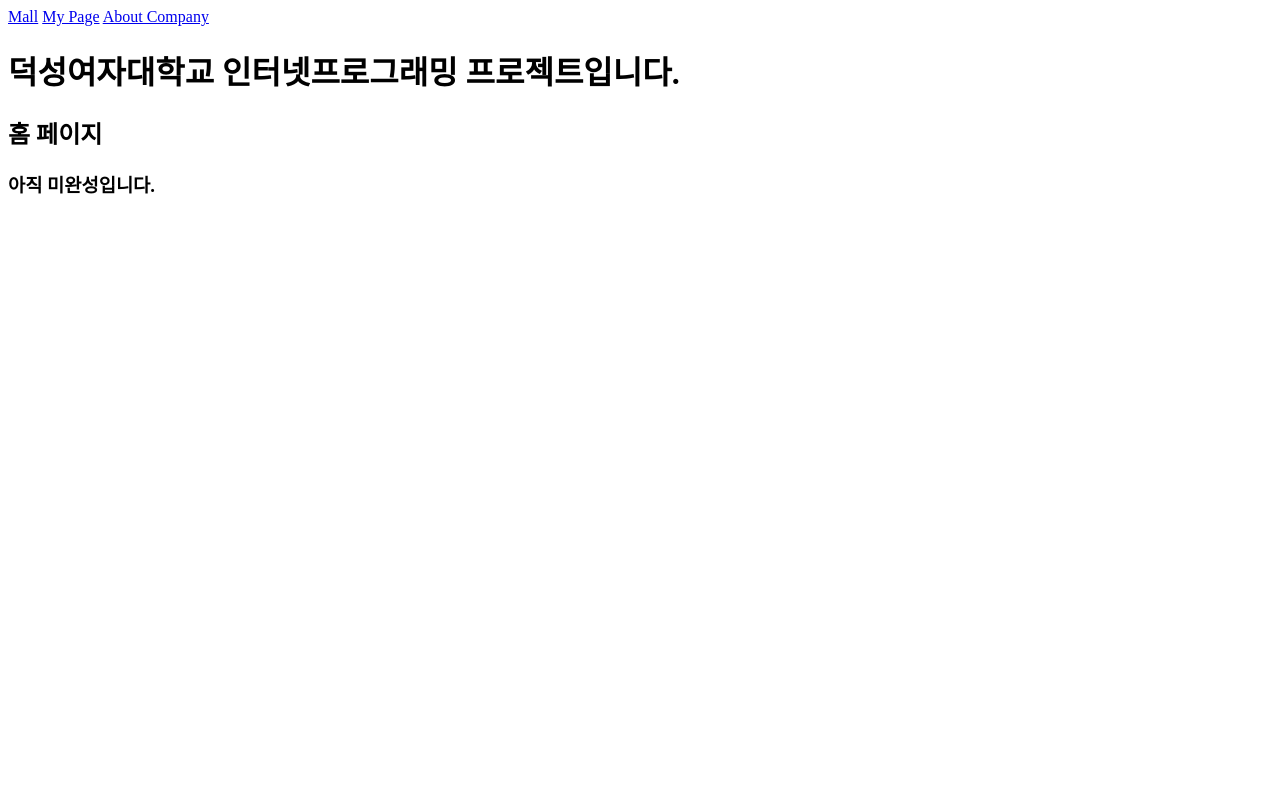
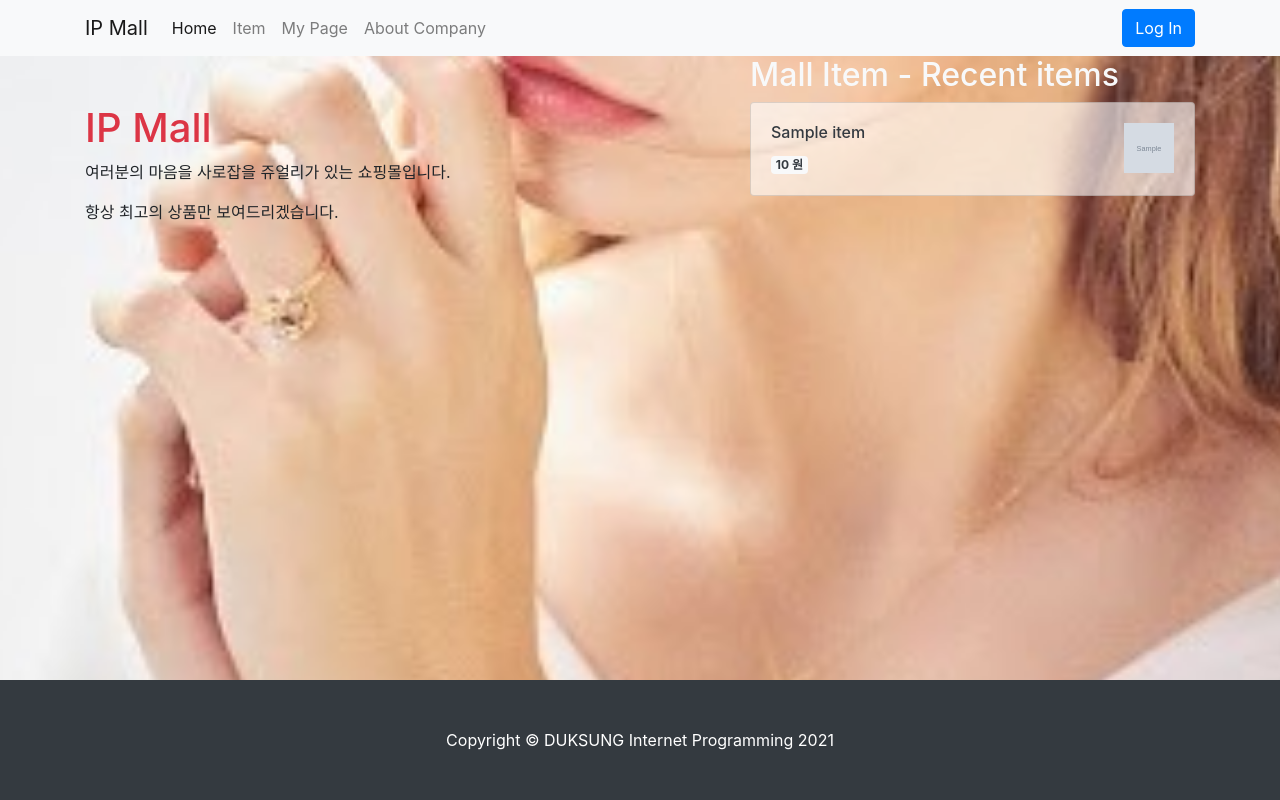
Before and after one commit to C0012S/InternetProgramming_Project, a Django app: page / in a window 1280 px wide. Run offline with Django 4.2, Linux system fonts and the light colour scheme; tables that the repository leaves empty hold one stand-in row (values such as "Sample post"); grey boxes marked "Sample" are stand-in pictures; some libraries are stand-ins or nearby versions.

Commit message:
홈 페이지 수정하기

```diff
--- /dev/null
+++ b/single_pages/static/single_pages/css/home_page.css
@@ -0,0 +1,15 @@
+body {
+    background: url('/static/single_pages/images/bg-jewelry.jpg') no-repeat center center fixed;
+    -webkit-background-size: cover;
+    -moz-background-size: cover;
+    background-size: cover;
+    -o-background-size: cover;
+}
+
+section {
+    margin-bottom: 150px;
+}
+
+.card {
+    background-color: rgba(255, 255, 255, 0.6);
+}
--- a/single_pages/templates/single_pages/home_page.html
+++ b/single_pages/templates/single_pages/home_page.html
@@ -1,20 +1,51 @@
 <!DOCTYPE html>
+{% load static %}
 <html lang="en">
 <head>
     <meta charset="UTF-8">
-    <title>덕성여자대학교 인터넷프로그래밍 프로젝트</title>
+    <title>IP Mall</title>
+    <link href="{% static 'mall/bootstrap/bootstrap.min.css' %}" rel="stylesheet" type="text/css" media="screen">
+    <link href="{% static 'single_pages/css/home_page.css' %}" rel="stylesheet" type="text/css" media="screen">
+    <script src="https://kit.fontawesome.com/96e208bb9a.js" crossorigin="anonymous"></script>
 </head>
 <body>
 
-<nav>
-    <a href="/mall/">Mall</a>
-    <a href="/my_page/">My Page</a>
-    <a href="/about_company/">About Company</a>
-</nav>
+{% include 'mall/navbar.html' %}
 
-<h1> 덕성여자대학교 인터넷프로그래밍 프로젝트입니다. </h1>
-<h2> 홈 페이지 </h2>
-<h3> 아직 미완성입니다. </h3>
+<section>
+    <div class="container">
+        <div class="row justify-content-between">
+            <div class="col-lg-6">
+                <h1 class="mt-5 text-danger">IP Mall</h1>
+                <p>여러분의 마음을 사로잡을 쥬얼리가 있는 쇼핑몰입니다.</p>
+                <p>항상 최고의 상품만 보여드리겠습니다.</p>
+            </div>
+            <div class="col-lg-5">
+                <h2 class="text-light">Mall Item - Recent items</h2>
+                {% for item in recent_items %}
+                    <div class="card mt-1">
+                        <div class="card-body">
+                            {% if item.item_image %}
+                                <img class="float-right" width="50" height="50" src="{{ item.item_image.url }}" alt="{{ item }}의 item image" />
+                            {% else %}
+                                <span class="badge bg-light text-muted float-right">이미지가 없습니다.</span>
+                            {% endif %}
+                            <h6><a href="{{ item.get_absolute_url }}" class="text-decoration-none text-dark">{{ item.item_name }}</a></h6>
+                            <span class="badge bg-light text-dark">{{ item.item_price }} 원</span>
+                        </div>
+                    </div>
+                {% endfor %}
+            </div>
+        </div>
+    </div>
+</section>
 
+<div class="fixed-bottom">
+    {% include 'mall/footer.html' %}
+</div>
+
+    <script src="https://code.jquery.com/jquery-3.5.1.slim.min.js" integrity="sha384-DfXdz2htPH0lsSSs5nCTpuj/zy4C+OGpamoFVy38MVBnE+IbbVYUew+OrCXaRkfj" crossorigin="anonymous"></script>
+    <script src="https://cdn.jsdelivr.net/npm/popper.js@1.16.1/dist/umd/popper.min.js" integrity="sha384-9/reFTGAW83EW2RDu2S0VKaIzap3H66lZH81PoYlFhbGU+6BZp6G7niu735Sk7lN" crossorigin="anonymous"></script>
+    <script src="https://cdn.jsdelivr.net/npm/bootstrap@4.5.3/dist/js/bootstrap.min.js" integrity="sha384-w1Q4orYjBQndcko6MimVbzY0tgp4pWB4lZ7lr30WKz0vr/aWKhXdBNmNb5D92v7s" crossorigin="anonymous"></script>
 </body>
 </html>
--- a/single_pages/views.py
+++ b/single_pages/views.py
@@ -1,9 +1,12 @@
 from django.shortcuts import render
+from mall.models import Item
 
 # Create your views here.
 
 def home_page(request):
-    return render(request, 'single_pages/home_page.html')
+    recent_items = Item.objects.order_by('-pk')[:3]
+    return render(request, 'single_pages/home_page.html',
+                  {'recent_items' : recent_items})
 
 def my_page(request):
     return render(request, 'single_pages/my_page.html')
```
Also changed, not shown: single_pages/static/single_pages/images/bg-jewelry.jpg (added).
